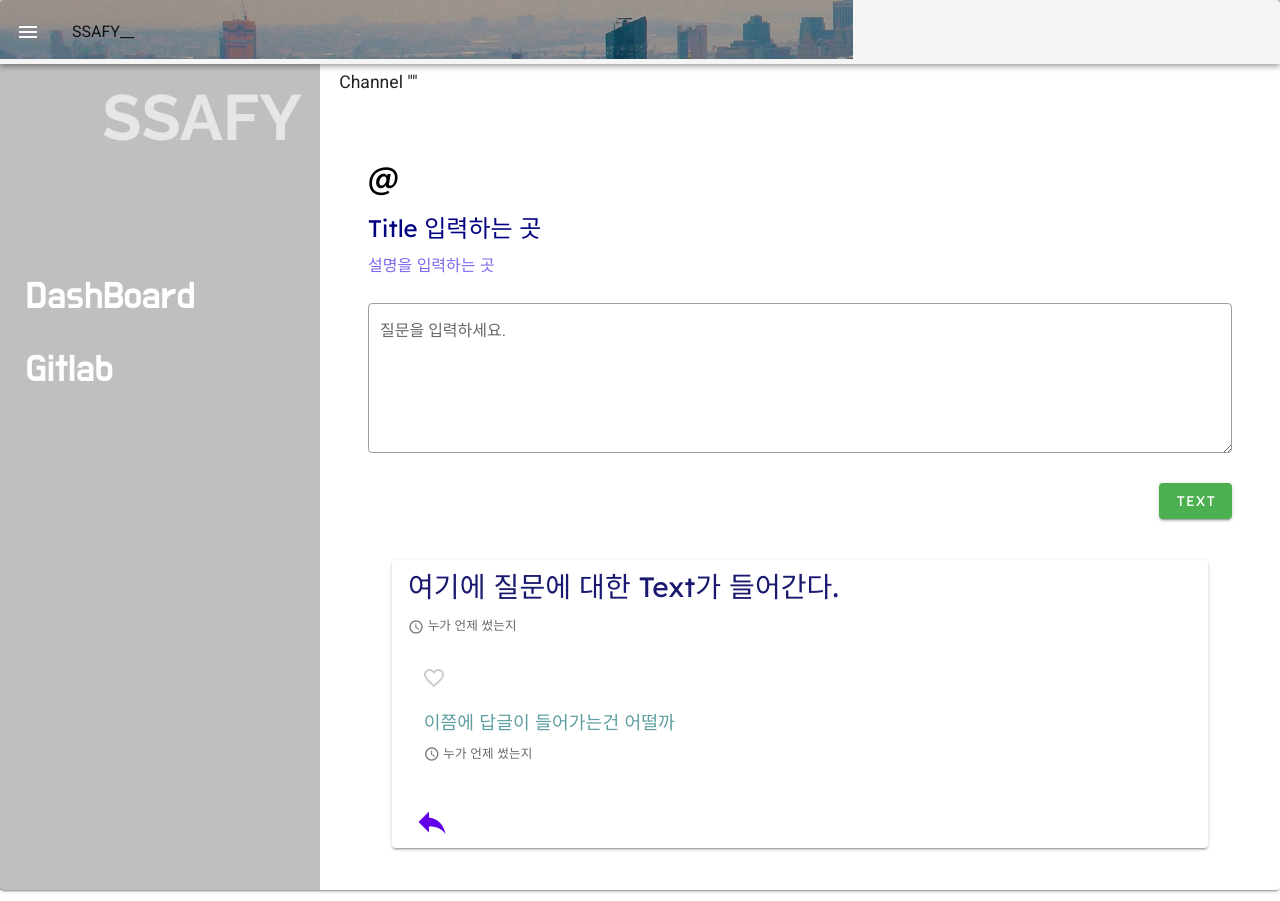
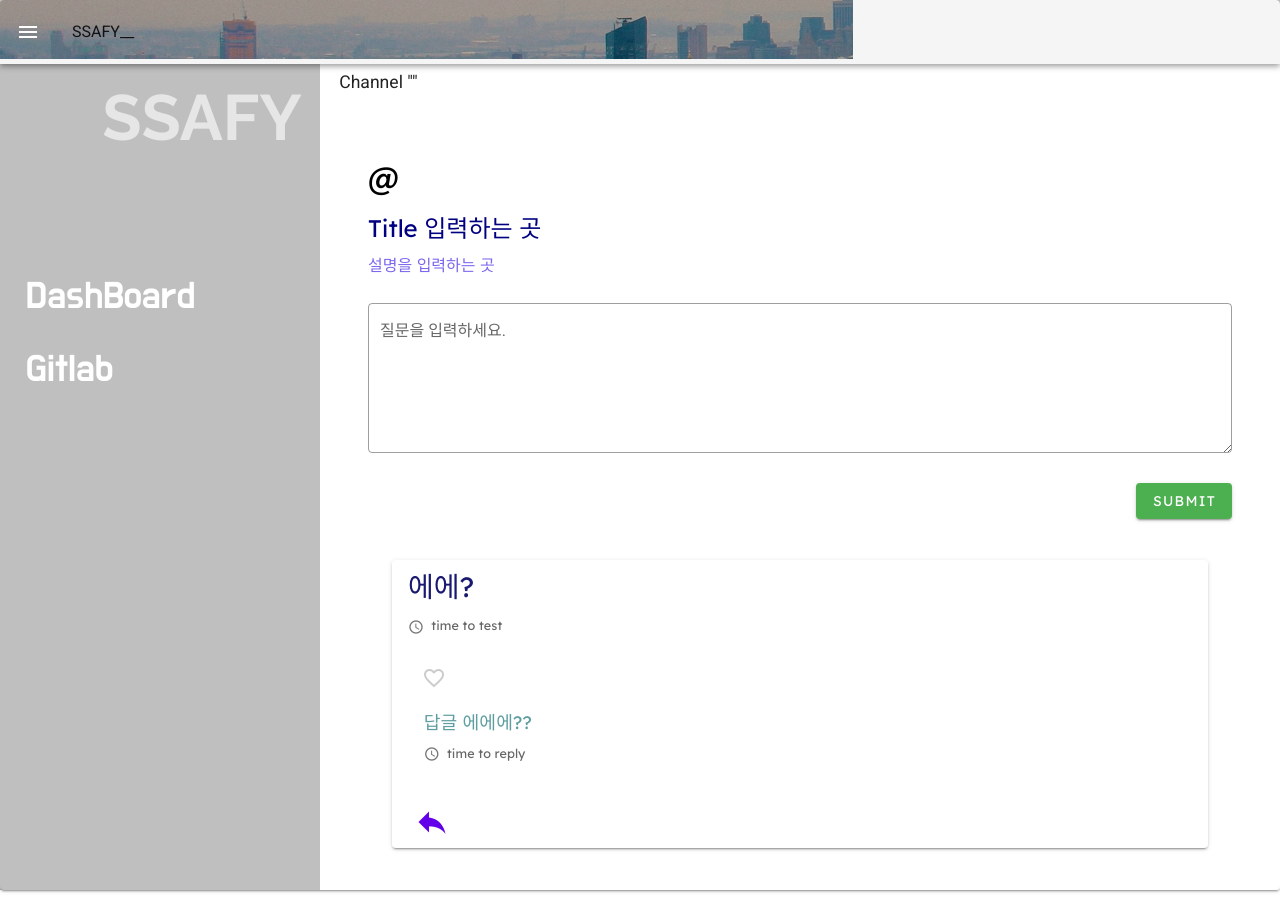
Before and after one commit to ssungwxx/Sol4U-QnA, a Vue app in the folder ssafy-qna/: page /qna/ in a window 1280 px wide. Built offline with nearby package versions, Linux system fonts and the light colour scheme; a web font is replaced by a local one.

Commit message:
update QnAPage.vue
edit card contents for slot data

```diff
--- a/ssafy-qna/src/components/QnACard.vue
+++ b/ssafy-qna/src/components/QnACard.vue
@@ -2,9 +2,12 @@
   <v-flex xs12 round ma-3>
     <v-card class="mx-auto">
       <v-card-text>
-        <p class="textQnA">여기에 질문에 대한 Text가 들어간다.</p>
+        <p class="textQnA">
+          <slot name="qnaMain"></slot>
+        </p>
         <p class="writeTimeText">
-          <v-icon small>access_time</v-icon>&nbsp;누가 언제 썼는지
+          <v-icon small>access_time</v-icon>&nbsp;
+          <slot name="qnaMainTime"></slot>
         </p>
         <div id="QnACardLike">
           <!-- 하트 같은 아이콘으로 좋아요 개수 표시 -->
@@ -26,9 +29,12 @@
 
         <div id="QnACardReply">
           <!-- 답변에 대한 공간 -->
-          <div class="textReply">이쯤에 답글이 들어가는건 어떨까</div>
+          <div class="textReply">
+            <slot name="qnaReply"></slot>
+          </div>
           <p class="writeTimeText">
-            <v-icon small>access_time</v-icon>&nbsp;누가 언제 썼는지
+            <v-icon small>access_time</v-icon>&nbsp;
+            <slot name="qnaReplyTime"></slot>
           </p>
         </div>
       </v-card-text>
--- a/ssafy-qna/src/views/QnAPage.vue
+++ b/ssafy-qna/src/views/QnAPage.vue
@@ -21,16 +21,28 @@
             <p id="channelDes">{{qnaDes}}</p>
 
             <div>
-              <v-textarea outlined name="input-7-4" label="질문을 입력하세요."></v-textarea>
+              <v-textarea
+                outlined
+                name="input-7-4"
+                label="질문을 입력하세요."
+                id="qnaText"
+                v-model="qnaText"
+              ></v-textarea>
             </div>
 
-            <v-btn color="success" id="btnQuestion">text</v-btn>
+            <v-btn color="success" id="btnQuestion" @click="submitButton()">SUBMIT</v-btn>
             <v-spacer style="clear: both;"></v-spacer>
           </div>
           <v-card flat>
             <v-container grid-list-lg fluid>
-              <v-layout row wrap>
-                <QnACard />
+              <v-layout row wrap id="cardMother">
+                <!-- 답글 예시 -->
+                <QnACard>
+                  <span slot="qnaMain">에에?</span>
+                  <span slot="qnaMainTime">time to test</span>
+                  <span slot="qnaReply">답글 에에에??</span>
+                  <span slot="qnaReplyTime">time to reply</span>
+                </QnACard>
               </v-layout>
             </v-container>
           </v-card>
@@ -45,6 +57,7 @@ import Vue from "vue";
 import QnACard from "../components/QnACard";
 import HeaderMobile from "../components/HeaderMobile";
 import HeaderWeb from "../components/HeaderWeb";
+import { log } from "util";
 export default Vue.extend({
   computed: {
     code: function() {
@@ -59,7 +72,8 @@ export default Vue.extend({
   data: () => ({
     qnaTitle: "Title 입력하는 곳",
     qnaDes: "설명을 입력하는 곳",
-    maxheight: 0
+    maxheight: 0,
+    qnaText: ""
   }),
   mounted() {
     this.heightm();
@@ -73,6 +87,12 @@ export default Vue.extend({
       } else {
         this.maxheight = outy;
       }
+    },
+    submitButton() {
+      console.log(this.qnaText);
+      var temp = this.qnaText;
+      this.qnaText = "";
+      var card = document.createElement("");
     }
   }
 });
```
